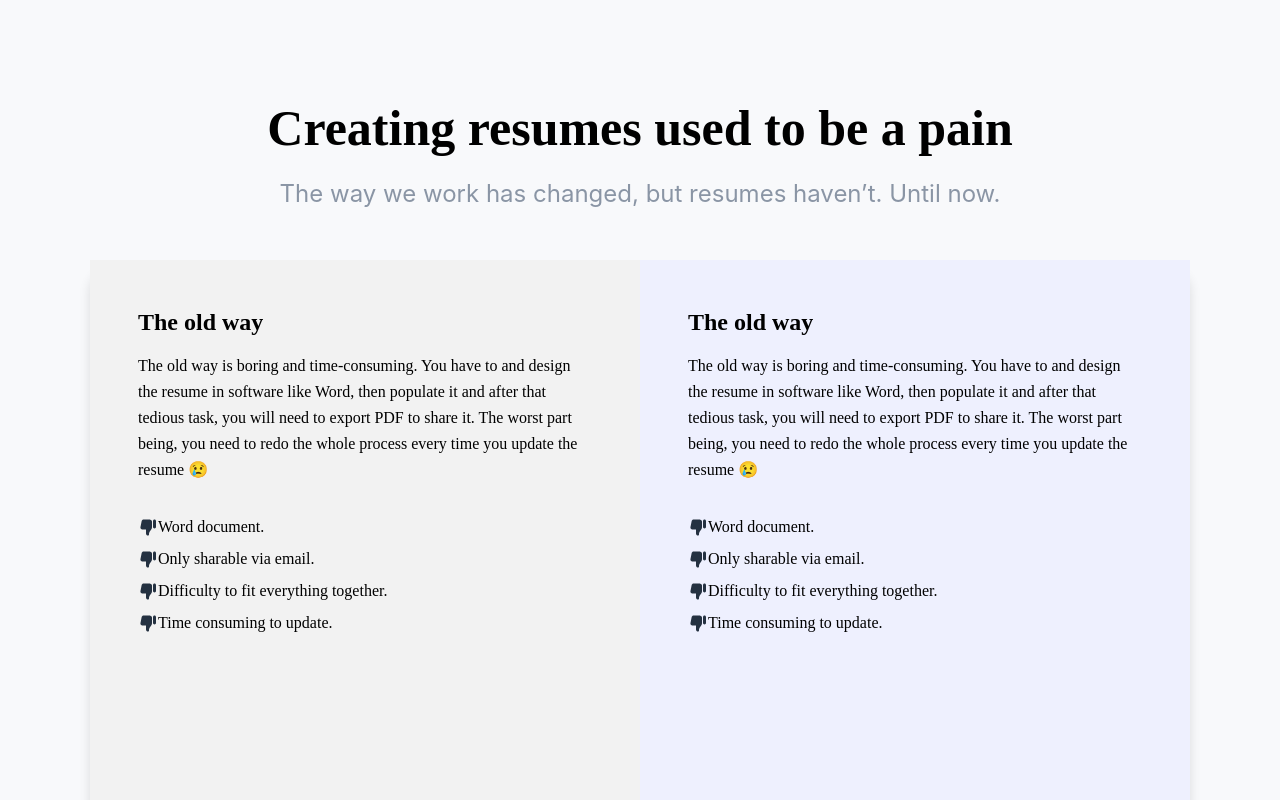
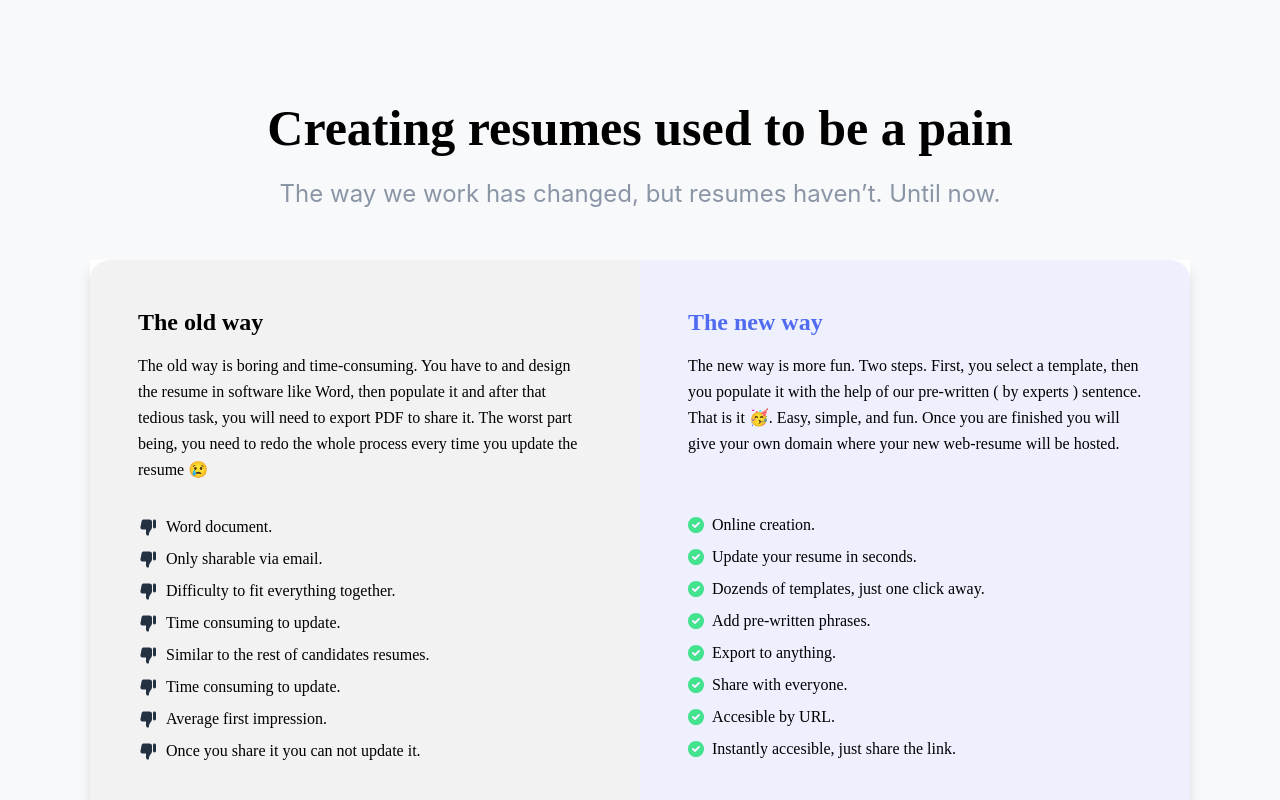
Before and after one commit to Achiaga/open-website-builder, a Next.js app: page /components/card-info in a window 1280 px wide. Shown: the top 800 px of the page. Built offline with nearby package versions, Linux system fonts and the light colour scheme; a web font is replaced by a local one.

Commit message:
complete card info

```diff
--- a/pages/components/card-info/index.js
+++ b/pages/components/card-info/index.js
@@ -1,4 +1,3 @@
-import Image from 'next/image';
 import { Box, Text } from '@chakra-ui/react';
 import { useTranslation } from '../../../hooks/translation';
 import { List, ListItem, ListIcon } from '@chakra-ui/react';
@@ -42,21 +41,25 @@ const Steps = () => {
 				justifyContent='center'
 				alignItems='center'
 				width='100%'
+				borderRadius='20px'
 				paddingTop='3rem'>
 				<Box
 					w='1100px'
-					h='640px'
+					h='620px'
 					display='flex'
 					justifyContent='start'
 					alignItems='stretch'
 					fontFamily='Montserrat'
 					boxShadow='0px 12px 12px rgba(0, 0, 0, 0.12)'
-					bg='white'
-					borderRadius='20px'>
-					<Box w='50%' bg='gray.200' padding='3rem'>
+					bg='white'>
+					<Box
+						borderRadius='20px 0px 0px 20px'
+						w='50%'
+						bg='gray.200'
+						padding='3rem'>
 						<Text
 							as='h1'
-							fontDamily='Montserrat'
+							fontFamily='Montserrat'
 							fontSize='24px'
 							fontStyle='normal'
 							fontWeight='700'
@@ -68,7 +71,7 @@ const Steps = () => {
 						<Text
 							as='h1'
 							paddingTop='1rem'
-							fontDamily='Montserrat'
+							fontFamily='Montserrat'
 							fontsize='18px'
 							fontStyle='normal'
 							fontWeight='400'
@@ -83,70 +86,138 @@ const Steps = () => {
 						</Text>
 						<List paddingTop='2rem' spacing='2'>
 							<ListItem display='flex' alignItems='center'>
-								<ListIcon as={HandDown} color='black' paddingRight='0.5rem' />
+								<Box marginRight='0.5rem'>
+									<HandDown />
+								</Box>
 								Word document.
 							</ListItem>
 							<ListItem display='flex' alignItems='center'>
-								<ListIcon as={HandDown} color='black' paddingRight='0.5rem' />
+								<Box marginRight='0.5rem'>
+									<HandDown />
+								</Box>
 								Only sharable via email.
 							</ListItem>
 							<ListItem display='flex' alignItems='center'>
-								<ListIcon as={HandDown} color='black' paddingRight='0.5rem' />
+								<Box marginRight='0.5rem'>
+									<HandDown />
+								</Box>
 								Difficulty to fit everything together.
 							</ListItem>
-							{/* You can also use custom icons from react-icons */}
 							<ListItem display='flex' alignItems='center'>
-								<ListIcon as={HandDown} color='black' paddingRight='0.5rem' />
+								<Box marginRight='0.5rem'>
+									<HandDown />
+								</Box>
 								Time consuming to update.
+							</ListItem>
+							<ListItem display='flex' alignItems='center'>
+								<Box marginRight='0.5rem'>
+									<HandDown />
+								</Box>
+								Similar to the rest of candidates resumes.
+							</ListItem>
+							<ListItem display='flex' alignItems='center'>
+								<Box marginRight='0.5rem'>
+									<HandDown />
+								</Box>
+								Time consuming to update.
+							</ListItem>
+							<ListItem display='flex' alignItems='center'>
+								<Box marginRight='0.5rem'>
+									<HandDown />
+								</Box>
+								Average first impression.
+							</ListItem>
+							<ListItem display='flex' alignItems='center'>
+								<Box marginRight='0.5rem'>
+									<HandDown />
+								</Box>
+								Once you share it you can not update it.
 							</ListItem>
 						</List>
 					</Box>
 
-					<Box w='50%' bg='primary.100' padding='3rem'>
+					<Box
+						w='50%'
+						bg='primary.100'
+						padding='3rem'
+						borderRadius='0px 20px 20px 0px'>
 						<Text
 							as='h1'
-							fontDamily='Montserrat'
+							fontFamily='Montserrat'
+							color='primary.500'
 							fontSize='24px'
 							fontStyle='normal'
 							fontWeight='700'
 							lineHeight='29px'
 							letterSpacing='0em'
 							textAlign='start'>
-							The old way
+							The new way
 						</Text>
 						<Text
 							as='h1'
 							paddingTop='1rem'
-							fontDamily='Montserrat'
+							fontFamily='Montserrat'
 							fontsize='18px'
 							fontStyle='normal'
 							fontWeight='400'
 							lineHeight='26px'
 							letterSpacing='0em'
 							textAlign='start'>
-							The old way is boring and time-consuming. You have to and design
-							the resume in software like Word, then populate it and after that
-							tedious task, you will need to export PDF to share it. The worst
-							part being, you need to redo the whole process every time you
-							update the resume 😢
+							The new way is more fun. Two steps. First, you select a template,
+							then you populate it with the help of our pre-written ( by experts
+							) sentence. That is it 🥳. Easy, simple, and fun. Once you are
+							finished you will give your own domain where your new web-resume
+							will be hosted.
 						</Text>
-						<List paddingTop='2rem' spacing='2'>
+						<List paddingTop='3.5rem' spacing='2'>
 							<ListItem display='flex' alignItems='center'>
-								<ListIcon as={HandDown} color='black' paddingRight='0.5rem' />
-								Word document.
+								<Box marginRight='0.5rem'>
+									<CheckList />
+								</Box>
+								Online creation.
 							</ListItem>
 							<ListItem display='flex' alignItems='center'>
-								<ListIcon as={HandDown} color='black' paddingRight='0.5rem' />
-								Only sharable via email.
+								<Box marginRight='0.5rem'>
+									<CheckList />
+								</Box>
+								Update your resume in seconds.
 							</ListItem>
 							<ListItem display='flex' alignItems='center'>
-								<ListIcon as={HandDown} color='black' paddingRight='0.5rem' />
-								Difficulty to fit everything together.
+								<Box marginRight='0.5rem'>
+									<CheckList />
+								</Box>
+								Dozends of templates, just one click away.
 							</ListItem>
 							{/* You can also use custom icons from react-icons */}
 							<ListItem display='flex' alignItems='center'>
-								<ListIcon as={HandDown} color='black' paddingRight='0.5rem' />
-								Time consuming to update.
+								<Box marginRight='0.5rem'>
+									<CheckList />
+								</Box>
+								Add pre-written phrases.
+							</ListItem>
+							<ListItem display='flex' alignItems='center'>
+								<Box marginRight='0.5rem'>
+									<CheckList />
+								</Box>
+								Export to anything.
+							</ListItem>
+							<ListItem display='flex' alignItems='center'>
+								<Box marginRight='0.5rem'>
+									<CheckList />
+								</Box>
+								Share with everyone.
+							</ListItem>
+							<ListItem display='flex' alignItems='center'>
+								<Box marginRight='0.5rem'>
+									<CheckList />
+								</Box>
+								Accesible by URL.
+							</ListItem>
+							<ListItem display='flex' alignItems='center'>
+								<Box marginRight='0.5rem'>
+									<CheckList />
+								</Box>
+								Instantly accesible, just share the link.
 							</ListItem>
 						</List>
 					</Box>
```
Also changed, not shown: pages/components/steps/index.js (+2 -8 lines).
